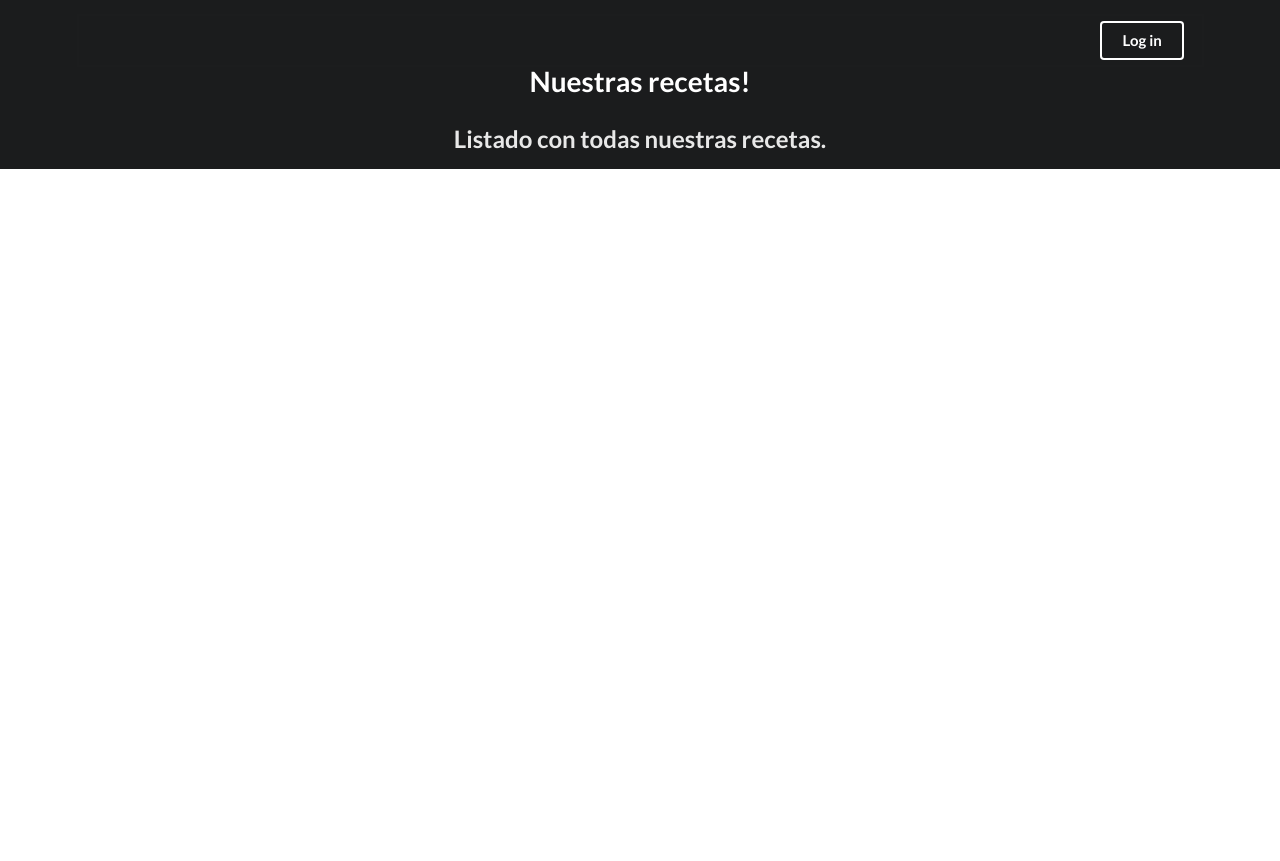
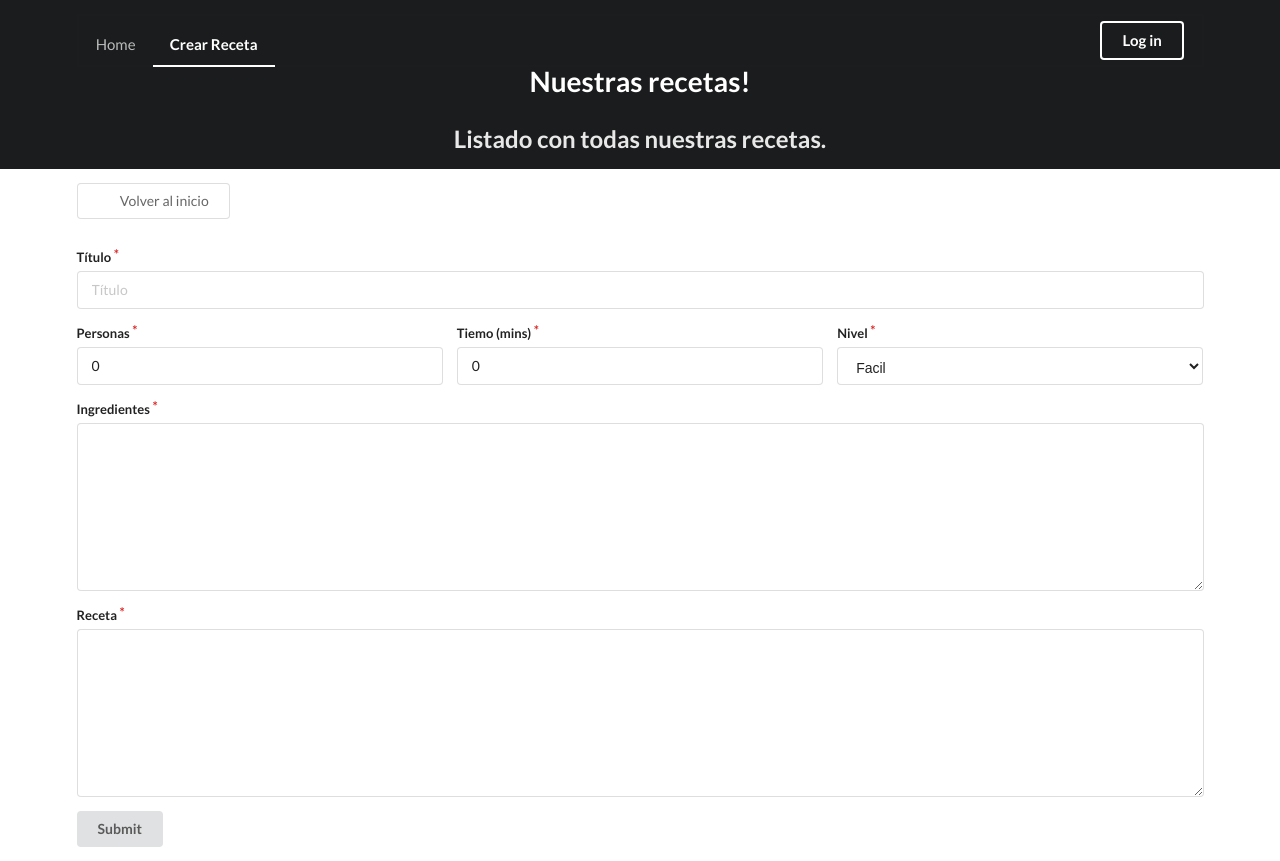
Before and after one commit to jmanuelrosa/curso-vue-express-openwebinars, a Vue app in the folder client/: page /create in a window 1280 px wide. Before the commit the page ends 800 px from the top, so only its background shows below. Built offline with nearby package versions, Linux system fonts and the light colour scheme; a web font is replaced by a local one.

Commit message:
Add form to create a recipe

```diff
--- a/client/index.html
+++ b/client/index.html
@@ -7,6 +7,7 @@
     <title>recipes-client</title>
     <!-- <link rel="stylesheet" href="https://cdn.jsdelivr.net/npm/semantic-ui@2.2.13/dist/semantic.min.css"> -->
     <link rel="stylesheet" href="/static/styles.css">
+    <link rel="stylesheet" href="/static/animate.css">
     <link rel="icon" type="image/png" sizes="32x32" href="<%= htmlWebpackPlugin.files.publicPath %>static/img/icons/favicon-32x32.png">
     <link rel="icon" type="image/png" sizes="16x16" href="<%= htmlWebpackPlugin.files.publicPath %>static/img/icons/favicon-16x16.png">
     <!--[if IE]><link rel="shortcut icon" href="/static/img/icons/favicon.ico"><![endif]-->
--- a/client/src/App.vue
+++ b/client/src/App.vue
@@ -3,6 +3,8 @@
     <div class='ui inverted vertical masthead center aligned segment'>
       <div class='ui container'>
         <div class='ui large secondary inverted pointing menu'>
+          <router-link exact-active-class='active' class='item' v-bind:to='{ name: "home"}'>Home</router-link>
+          <router-link exact-active-class='active' class='item' v-bind:to='{ name: "create"}'>Crear Receta</router-link>
           <div class='right item'>
             <a class='ui inverted button'>Log in</a>
           </div>
--- /dev/null
+++ b/client/src/components/CreateRecipe/CreateRecipe.html
@@ -0,0 +1,51 @@
+<div>
+  <div class='ui centered'>
+    <router-link class='ui basic button' v-bind:to='{ name: "home"}'>
+      <i class="chevron circle left icon"></i>
+      Volver al inicio
+    </router-link>
+  </div>
+  <div v-show='success' v-bind:class='{ "fadeIn": success, "fadeOut": !success }' class='animated ui icon message green'>
+    <i class='check circle icon'></i>
+    <div class='content'>
+      <div class='header'>
+        Receta almacenada con exito!
+      </div>
+      <p>Su receta ha sido almacenada con éxito, puede verla ahora, en el listado de recetas</p>
+    </div>
+  </div>
+  <div class="divider"></div>
+  <form class='ui form' v-on:submit.prevent='onSubmit'>
+    <div class='required field'>
+      <label>Título</label>
+      <input v-model='title' type='text' name='title' placeholder='Título' required>
+    </div>
+    <div class='three fields'>
+      <div class='required field'>
+        <label>Personas</label>
+        <input v-model='persons' type='number' placeholder='Personas' required>
+      </div>
+      <div class='required field'>
+        <label>Tiemo (mins)</label>
+        <input v-model='time' type='number' placeholder='Tiempo' required>
+      </div>
+      <div class='required field'>
+        <label>Nivel</label>
+        <select v-model='difficulty' class='ui fluid dropdown selection' tabindex='-1' required>
+          <option value='easy'>Facil</option>
+          <option value='medium'>Medio</option>
+          <option value='difficult'>Dificil</option>
+        </select>
+      </div>
+    </div>
+    <div class='required field'>
+      <label>Ingredientes</label>
+      <textarea v-model='ingredients'></textarea>
+    </div>
+    <div class='required field'>
+      <label>Receta</label>
+      <textarea v-model='description'></textarea>
+    </div>
+    <button class='ui button' type='submit'>Submit</button>
+  </form>
+</div>
--- /dev/null
+++ b/client/src/components/CreateRecipe/CreateRecipe.vue
@@ -0,0 +1,64 @@
+<template src='./CreateRecipe.html' lang='html'>
+</template>
+
+<script>
+  import http from 'axios'
+
+  export default {
+    name: 'CreateRecipe',
+    data () {
+      return {
+        title: '',
+        persons: 0,
+        time: 0,
+        difficulty: 'easy',
+        ingredients: '',
+        description: '',
+        success: false
+      }
+    },
+    methods: {
+      parseIngredients () {
+        return this.ingredients.split('\n')
+      },
+      onSubmit () {
+        const ingredients = this.parseIngredients()
+
+        return http({
+          method: 'POST',
+          url: `${process.env.API}recipes`,
+          headers: {
+            'Authorization': `JWT eyJ0eXAiOiJKV1QiLCJhbGciOiJIUzI1NiJ9.e30.FyKpDq5EUXNk0AHqWmrK2LVgtV4maW7VRWSET6oDOoE`
+          },
+          data: {
+            title: this.title,
+            persons: this.persons,
+            time: this.time,
+            difficulty: this.difficulty,
+            ingredients: ingredients,
+            description: this.description
+          }
+        })
+          .then(response => response.data)
+          .then(data => {
+            this.success = true
+            setTimeout(() => {
+              this.title = ''
+              this.persons = 0
+              this.time = 0
+              this.difficulty = 'easy'
+              this.ingredients = ''
+              this.description = ''
+              this.success = false
+            }, 3000)
+          })
+      }
+    }
+  }
+</script>
+
+<style>
+  .divider {
+    margin: 2rem 0;
+  }
+</style>
--- a/client/src/router/index.js
+++ b/client/src/router/index.js
@@ -2,6 +2,7 @@ import Vue from 'vue'
 import Router from 'vue-router'
 import Home from '@/components/Home'
 import Detail from '@/components/Detail/Detail'
+import CreateRecipe from '@/components/CreateRecipe/CreateRecipe'
 
 Vue.use(Router)
 
@@ -18,6 +19,12 @@ export default new Router({
       name: 'detail',
       component: Detail,
       props: true
+    },
+    {
+      path: '/create',
+      name: 'create',
+      component: CreateRecipe,
+      props: true
     }
   ]
 })
--- /dev/null
+++ b/client/static/animate.css
@@ -0,0 +1,32 @@
+@keyframes fadeIn {
+  from {
+    opacity: 0;
+  }
+
+  to {
+    opacity: 1;
+  }
+}
+
+.fadeIn {
+  animation-name: fadeIn;
+}
+
+@keyframes fadeOut {
+  from {
+    opacity: 1;
+  }
+
+  to {
+    opacity: 0;
+  }
+}
+
+.fadeOut {
+  animation-name: fadeOut;
+}
+
+.animated {
+  animation-duration: 1s;
+  animation-fill-mode: both;
+}
```
